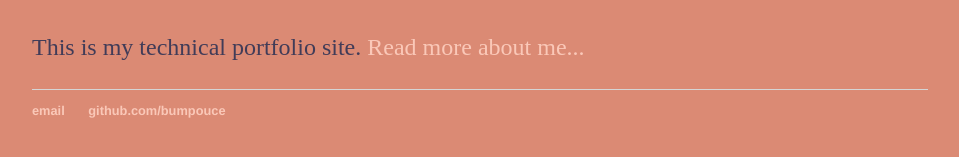
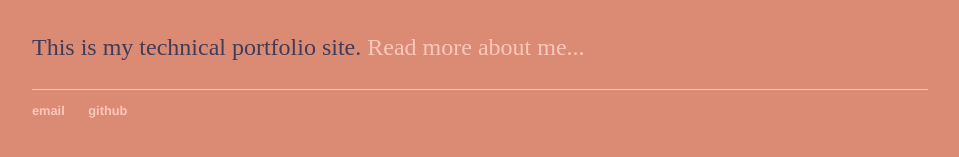
Before and after one commit to bumpouce/bumpouce.github.io, a Jekyll site: the page built from index.html, in a window 1280 px wide. Shown: the part 166-323 px from the top of the page, without its empty margins (160-1119 px from the left). Built offline with Jekyll 4.4.1, drawn with Linux system fonts in a browser that asks for light colours.

Commit message:
Update default.html
changed github link text

```diff
--- a/_layouts/default.html
+++ b/_layouts/default.html
@@ -23,7 +23,7 @@
 			<footer>
 	    		<ul>
 	        		<li><a href="mailto:bumpouce@gmail.com">email</a></li>
-	        		<li><a href="https://github.com/bumpouce">github.com/bumpouce</a></li>
+	        		<li><a href="https://github.com/bumpouce">github</a></li>
 				</ul>
 			</footer>
 		</body>
```
